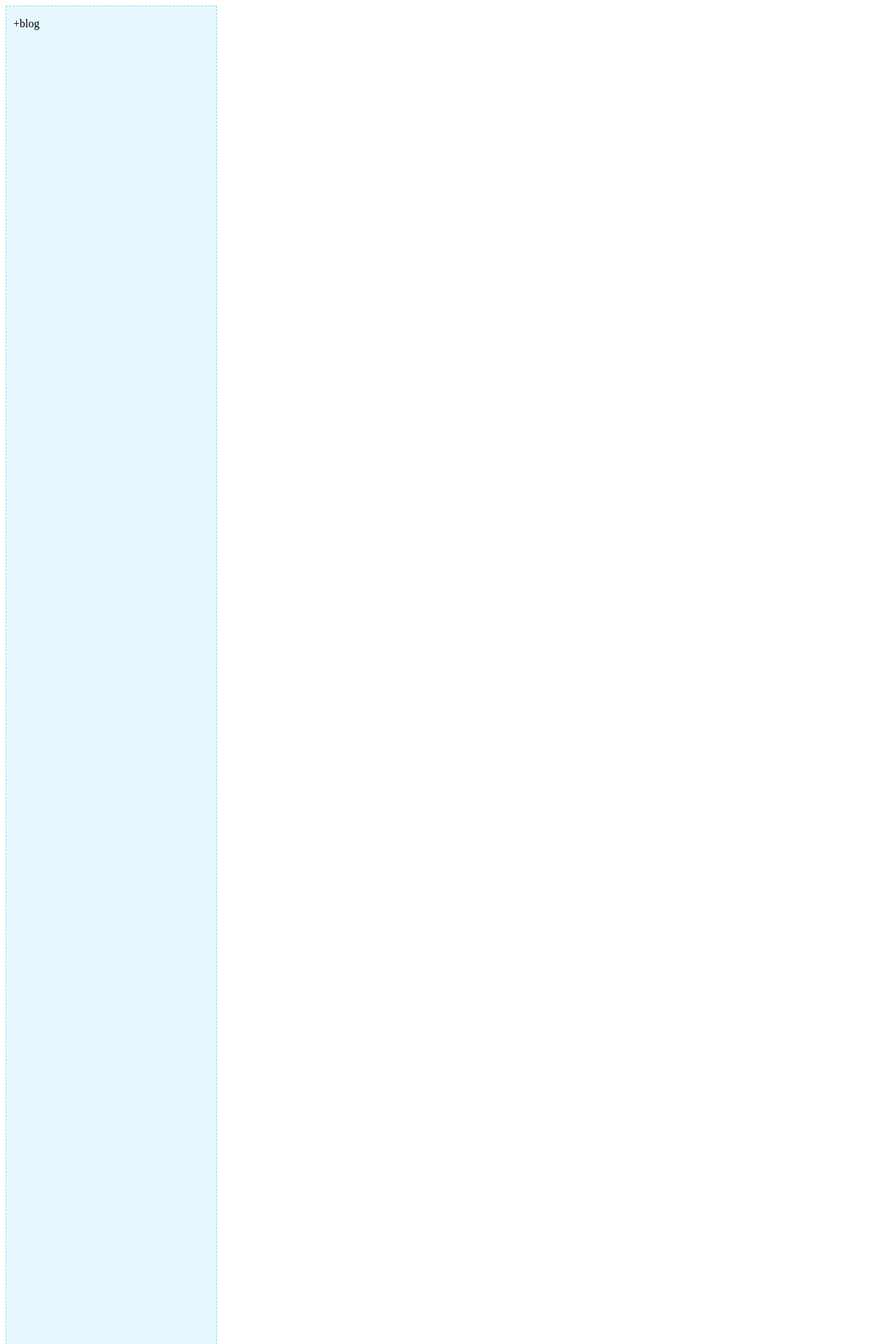
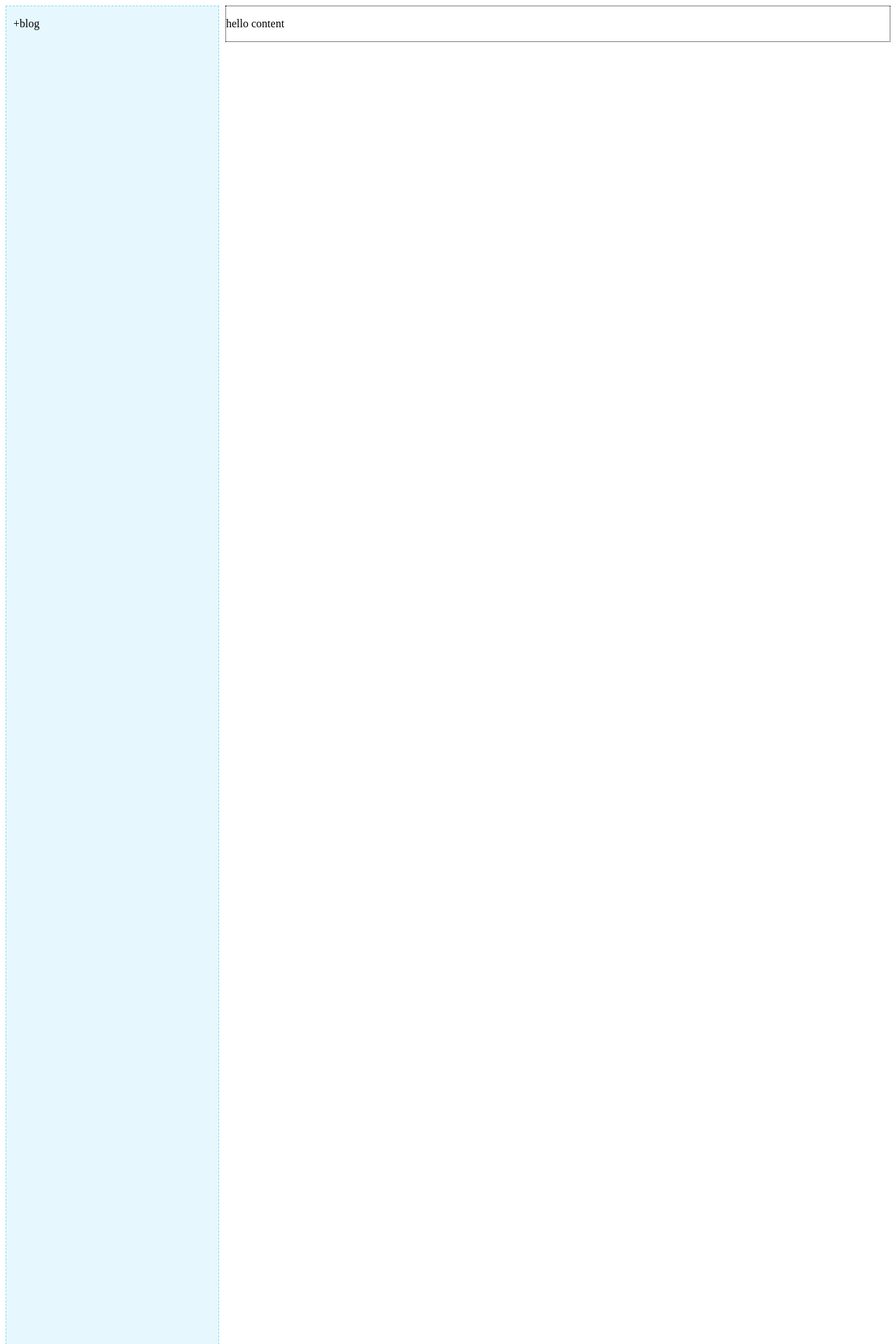
Before and after one commit to 131441373/myblog, a Django app: page /home/ in a window 1280 px wide. Shown: the top 1920 px of the page at 70% size. Run offline with Django 3.2, Linux system fonts and the light colour scheme.

Commit message:
增加content框，调整width参数为百分比形式

```diff
--- a/blog/urls.py
+++ b/blog/urls.py
@@ -14,12 +14,8 @@ Including another URLconf
     2. Add a URL to urlpatterns:  url(r'^blog/', include('blog.urls'))
 """
 from django.conf.urls import url
-from django.contrib import admin
 from django.shortcuts import render
 
-def home(request):
-    return render(request, 'home.html')
-
 urlpatterns = [
-    url(r'^home/', home),
+    url(r'^home/', lambda request:render(request,'home.html')),
 ]
--- /dev/null
+++ b/static/css/content.css
@@ -0,0 +1,7 @@
+#content {
+    width:75%;
+    height:auto;
+    background:rgba(194, 194, 194, 0);
+    border:1px dotted;
+    float:right;
+}
--- a/static/css/menu.css
+++ b/static/css/menubar.css
@@ -1,7 +1,7 @@
 #menubar {
     border:1px dashed rgb(130, 220, 243);
     background:rgb(130, 220, 243,0.2);
-    width:300px;
+    width:24%;
     height:5000px;
     float:left;
 }
--- a/templates/home.html
+++ b/templates/home.html
@@ -1,7 +1,8 @@
 <!DOCTYPE html>
 <head>
     <script src="/static/js/plusminus.js"></script>
-    <link rel="stylesheet" href="/static/css/menu.css">
+    <link rel="stylesheet" href="/static/css/menubar.css">
+    <link rel="stylesheet" href="/static/css/content.css">
 </head>
 
 <body>
@@ -31,4 +32,7 @@
     </dd>
     </dl>
     </div>
+    <div id="content">
+        <p>hello content</p>
+    </div>
 </body>
```
